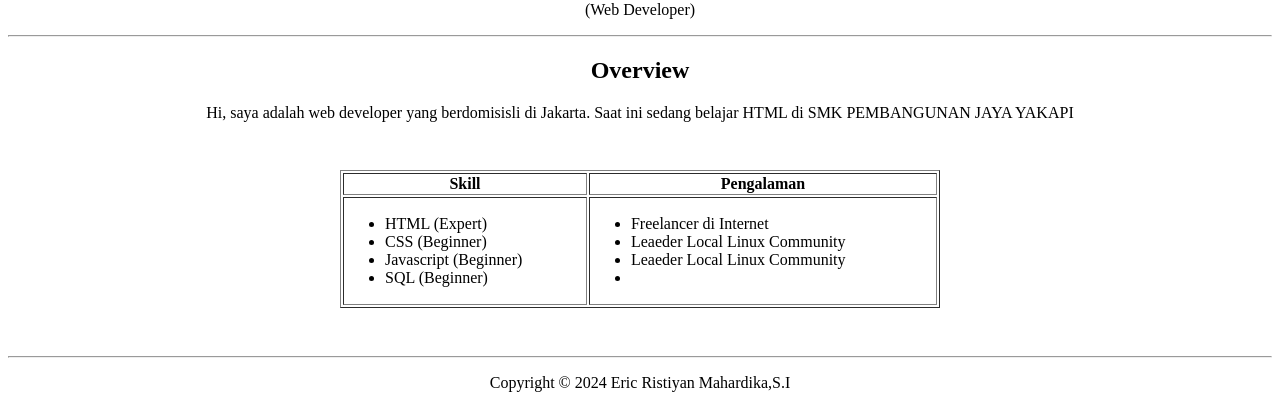
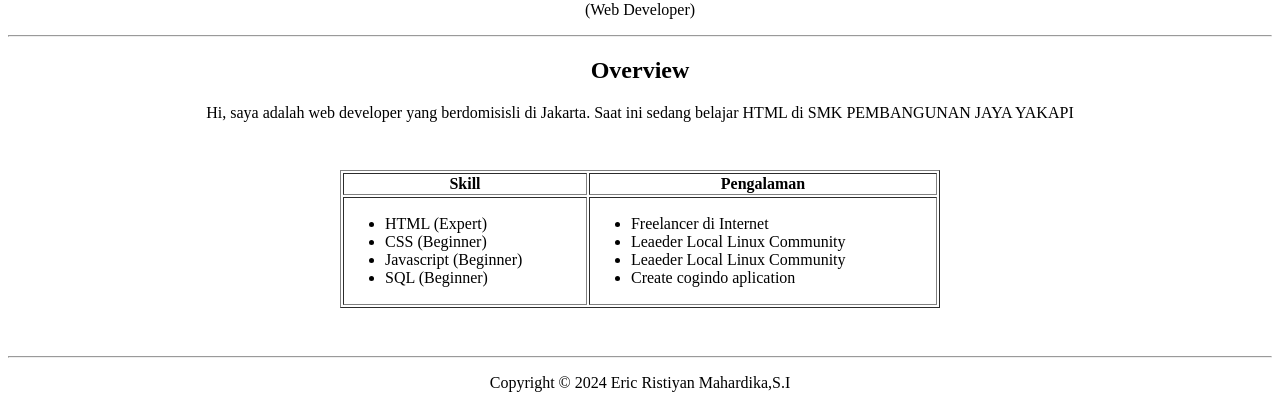
Before and after one commit to Sablengash/sableng.github.io, a plain HTML site: page index.html in a window 1280 px wide. Shown: the part 427-835 px from the top of the page. Drawn offline with Linux system fonts and the light colour scheme.

Commit message:
index.html

```diff
--- a/index.html
+++ b/index.html
@@ -57,7 +57,7 @@
                             <li>Freelancer di Internet</li>
                             <li>Leaeder Local Linux Community</li>
                             <li>Leaeder Local Linux Community</li>
-                            <li></li>
+                            <li>Create cogindo aplication</li>
                         </ul>
                     </td>
                 </tr>
```
